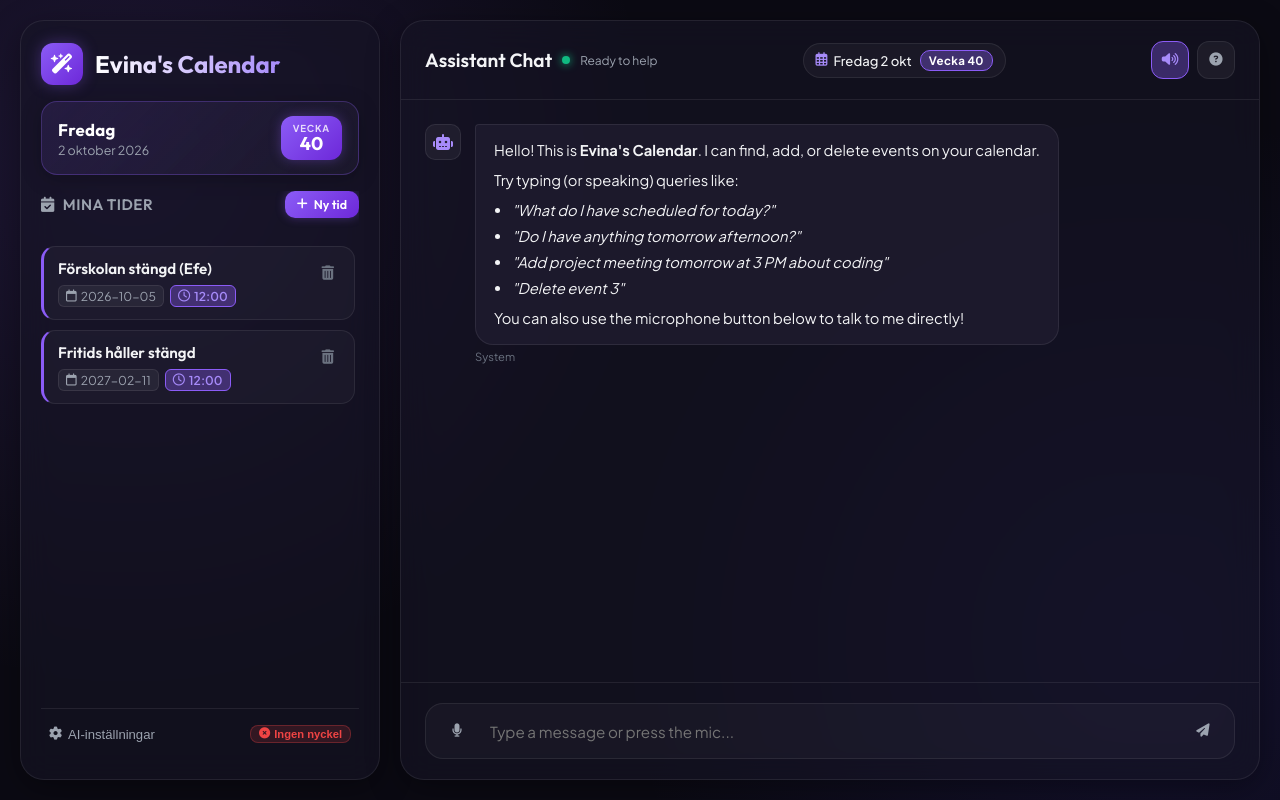
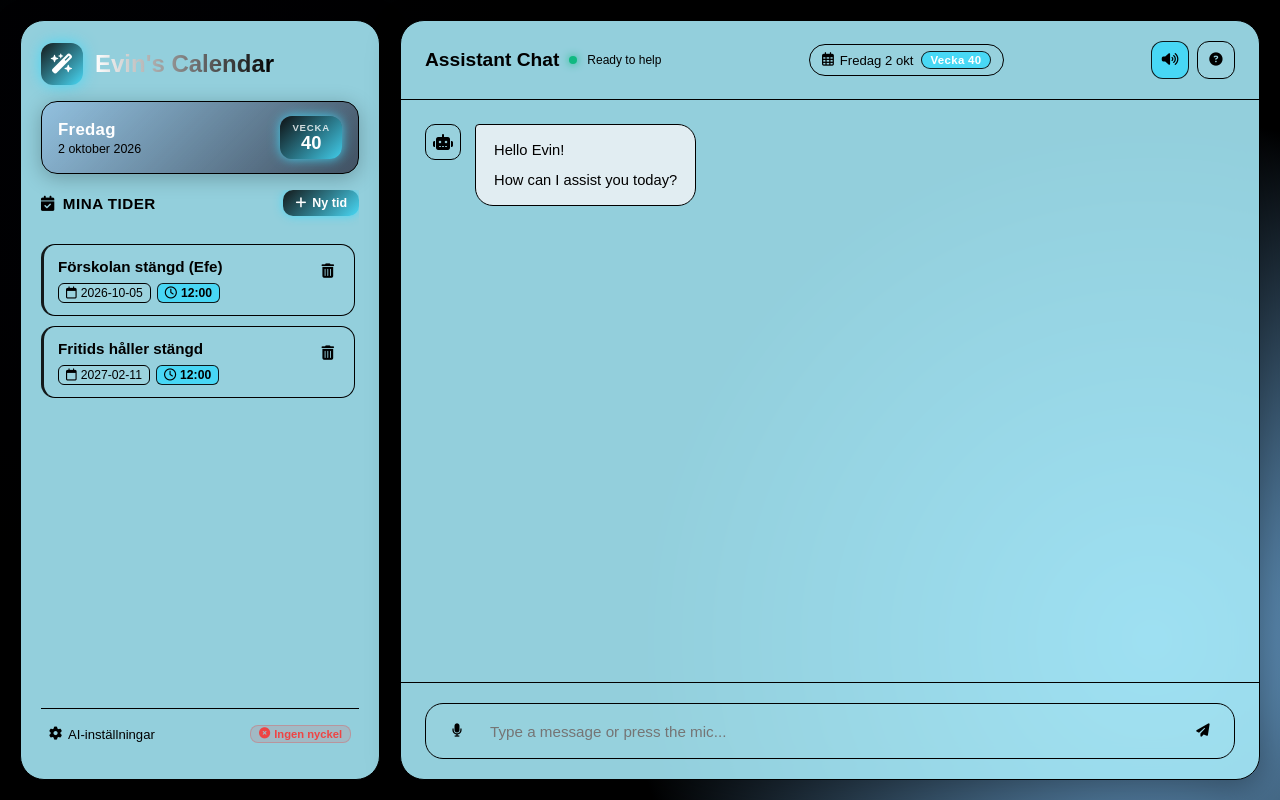
Before and after one commit to EvinAslan/Personal-AI-systems, a Flask app: page / in a window 1280 px wide. Run offline with Flask 3, Linux system fonts and the light colour scheme; data comes from the database, SQL or seed files in the repository; both versions use the stored data as it was after the commit; some libraries are stand-ins or nearby versions.

Commit message:
ränsning

```diff
--- a/ai_helper.py
+++ b/ai_helper.py
@@ -198,7 +198,7 @@
         week_num = today.isocalendar()[1]
 
         system_prompt = f"""
-You help manage events in Evina's Calendar.
+You help manage events in Evin's Calendar.
 Today's date is {today_str} ({weekday_str}), Week {week_num}.
 
 Your task is to analyze the user's sentence and return a JSON object ONLY. Do not include any markdown styling, code blocks, or extra text. Just raw valid JSON.
--- a/app.py
+++ b/app.py
@@ -11,7 +11,7 @@
             template_folder="templates",
             static_folder="static")
 
-# Ensure database is initialized and seeded with some basic data
+# Ensure the database and events table exist.
 database.init_db()
 
 @app.route("/service-worker.js")
--- a/calendar_sync.py
+++ b/calendar_sync.py
@@ -2,7 +2,7 @@
 """Import upcoming events from Google Calendar into the local database."""
 
 import os
-from datetime import datetime
+from datetime import datetime, timezone
 import database
 from date_utils import parse_event_date
 
@@ -76,7 +76,7 @@
 
     try:
         # Get local ISO format string for current time
-        now = datetime.utcnow().isoformat() + "Z"  # 'Z' indicates UTC time
+        now = datetime.now(timezone.utc).isoformat().replace("+00:00", "Z")
         print("Fetching upcoming events from Google Calendar...")
 
         events_result = service.events().list(
--- a/cli_assistant.py
+++ b/cli_assistant.py
@@ -200,7 +200,7 @@
 
 def main():
     print("====================================================")
-    print("            Evina's Calendar                     ")
+    print("            Evin's Calendar                     ")
     print("====================================================")
     print("Type 'help' for a list of commands, or 'exit' to quit.")
 
--- a/desktop_app.py
+++ b/desktop_app.py
@@ -28,7 +28,7 @@
     # 3. Create native desktop window
     print("Launching Desktop UI...")
     webview.create_window(
-        title="Evina's Calendar",
+        title="Evin's Calendar",
         url='http://127.0.0.1:5000',
         width=1280,
         height=820,
--- a/static/main.js
+++ b/static/main.js
@@ -1,5 +1,5 @@
 /**
- * Main JavaScript controller for Evina's Calendar
+ * Main JavaScript controller for Evin's Calendar
  * Features: Chat, API calls, event management, and Web Speech API (TTS & STT).
  */
 
--- a/static/service-worker.js
+++ b/static/service-worker.js
@@ -1,11 +1,11 @@
-const CACHE_NAME = 'evinas-calendar-v1';
+const CACHE_NAME = 'evin-calendar-v1';
 const ASSETS = [
   '/',
   '/static/style.css',
   '/static/main.js',
   '/static/icon.svg',
   '/static/manifest.json',
-  'https://cdnjs.cloudflare.com/ajax/libs/font-awesome/6.4.0/css/all.min.css',
+  'https://cdnjs.cloudflare.com/ajax/libs/font-awesome/6.5.2/css/all.min.css',
   'https://fonts.googleapis.com/css2?family=Outfit:wght@300;400;500;600;700&family=Plus+Jakarta+Sans:wght@300;400;500;600;700&display=swap'
 ];
 
--- a/static/style.css
+++ b/static/style.css
@@ -1,29 +1,28 @@
 /*
-Styles for Evina's Calendar
+Styles for Calendar
 */
 
+/* Theme */
 :root {
-    --bg-main: #0B0A13;
-    --bg-glass: rgba(22, 21, 38, 0.6);
-    --bg-glass-hover: rgba(28, 27, 48, 0.85);
-    --bg-glass-active: rgba(34, 32, 58, 0.95);
-    --border-glass: rgba(255, 255, 255, 0.08);
-    --border-glass-accent: rgba(138, 92, 246, 0.3);
+    --bg-main: black;
+    --bg-glass: rgba(164, 231, 245, 0.897);
+    --border-glass: black;
+    --border-glass-accent: black;
 
-    --accent: #8b5cf6; /* Vibrant violet */
-    --accent-glow: rgba(139, 92, 246, 0.35);
-    --accent-light: #a78bfa;
-    --accent-dark: #6d28d9;
+    --accent: rgba(5, 4, 4, 0.897);
+    --accent-glow:rgba(64, 217, 248, 0.897);
+    --accent-light:black;
+    --accent-dark:rgba(64, 217, 248, 0.897);
 
-    --text-primary: #f3f4f6;
-    --text-secondary: #9ca3af;
-    --text-muted: #6b7280;
+    --text-primary: black;
+    --text-secondary: black;
+    --text-muted: black;
 
-    --msg-user: #7c3aed;
-    --msg-assistant: rgba(30, 27, 46, 0.9);
+    --msg-user: #16181b;
+    --msg-assistant: rgba(234, 240, 244, 0.9);
 
-    --font-header: 'Outfit', 'Plus Jakarta Sans', sans-serif;
-    --font-body: 'Plus Jakarta Sans', system-ui, sans-serif;
+    --font-header: sans-serif;
+    --font-body:  sans-serif;
     --transition-smooth: all 0.3s cubic-bezier(0.4, 0, 0.2, 1);
 }
 
@@ -37,8 +36,8 @@
 body {
     background-color: var(--bg-main);
     background-image:
-        radial-gradient(circle at 10% 20%, rgba(139, 92, 246, 0.15) 0%, transparent 40%),
-        radial-gradient(circle at 90% 80%, rgba(67, 56, 202, 0.15) 0%, transparent 40%);
+        radial-gradient(circle at 10% 20%, rgba(1, 13, 31, 0.15) 0%, transparent 40%),
+        radial-gradient(circle at 90% 80%, rgba(123, 187, 240, 0.911) 0%, transparent 40%);
     background-attachment: fixed;
     color: var(--text-primary);
     font-family: var(--font-body);
@@ -658,12 +638,6 @@
 /* Chat Panel Area */
 .chat-panel {
     flex-grow: 1;
-    background: var(--bg-glass);
-    backdrop-filter: blur(16px);
-    -webkit-backdrop-filter: blur(16px);
-    border: 1px solid var(--border-glass);
-    border-radius: 24px;
-    box-shadow: 0 8px 32px 0 rgba(0, 0, 0, 0.37);
     display: flex;
     flex-direction: column;
     overflow: hidden;
--- a/templates/index.html
+++ b/templates/index.html
@@ -3,8 +3,8 @@
 <head>
     <meta charset="UTF-8">
     <meta name="viewport" content="width=device-width, initial-scale=1.0">
-    <meta name="description" content="Evina's personal calendar and schedule.">
-    <title>Evina's Calendar</title>
+    <meta name="description" content="Evin's personal calendar and schedule.">
+    <title>Evin's Calendar</title>
     <!-- PWA Manifest & Mobile Capability -->
     <link rel="manifest" href="/static/manifest.json">
     <meta name="apple-mobile-web-app-capable" content="yes">
@@ -28,7 +28,7 @@
                 <div class="brand-logo">
                     <i class="fa-solid fa-wand-magic-sparkles"></i>
                 </div>
-                <h1>Evina's Calendar</h1>
+                <h1>Evin's Calendar</h1>
                 <button id="close-sidebar-btn" class="close-sidebar-btn" title="Close Sidebar">
                     <i class="fa-solid fa-xmark"></i>
                 </button>
@@ -110,7 +110,6 @@
                         <input type="password" id="gemini-key-input" placeholder="Klistra in GEMINI_API_KEY..." />
                         <button id="save-key-btn" title="Spara nyckel"><i class="fa-solid fa-check"></i></button>
                     </div>
-                    <p class="section-note">Använder Google Gemini 3.6 Flash</p>
                 </div>
             </div>
         </aside>
@@ -154,17 +153,9 @@
                     <div class="avatar"><i class="fa-solid fa-robot"></i></div>
                     <div class="message-content-wrapper">
                         <div class="message-content">
-                            <p>Hello! This is <strong>Evina's Calendar</strong>. I can find, add, or delete events on your calendar.</p>
-                            <p>Try typing (or speaking) queries like:</p>
-                            <ul>
-                                <li><em>"What do I have scheduled for today?"</em></li>
-                                <li><em>"Do I have anything tomorrow afternoon?"</em></li>
-                                <li><em>"Add project meeting tomorrow at 3 PM about coding"</em></li>
-                                <li><em>"Delete event 3"</em></li>
-                            </ul>
-                            <p>You can also use the microphone button below to talk to me directly!</p>
+                            <p>Hello Evin!</p>
+                            <p>How can I assist you today?</p>
                         </div>
-                        <span class="timestamp">System</span>
                     </div>
                 </div>
             </div>
```
Also changed, not shown: other parts of static/style.css (+27 -46 lines), import_schedule.py (+2 -8 lines), README.md, events.db, static/manifest.json.
